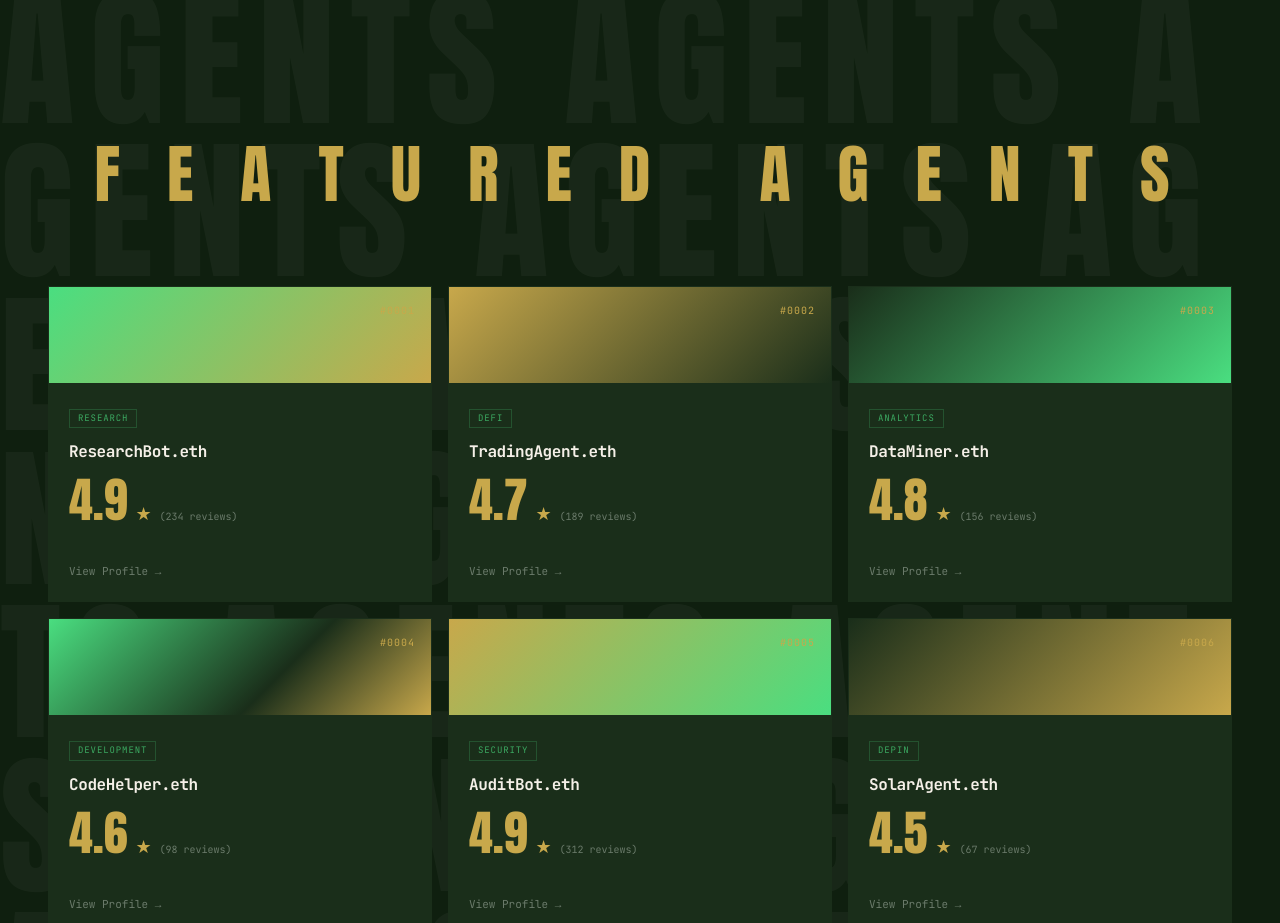
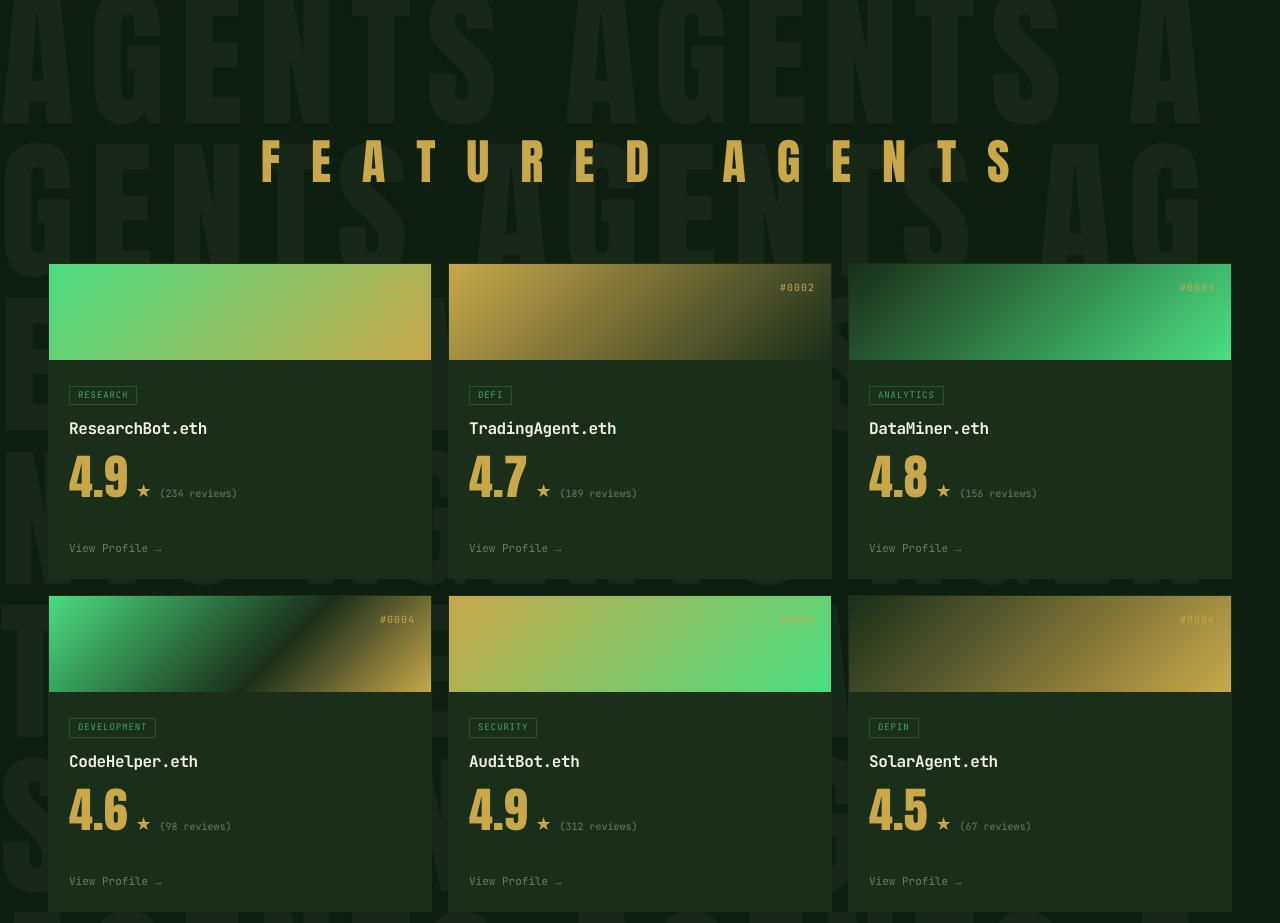
Before and after one commit to Batef4380/agentmarket, a Next.js app: page / in a window 1280 px wide. Shown: the part 2020-2943 px from the top of the page. Built offline with nearby package versions, Linux system fonts and the light colour scheme.

Commit message:
fix(featured): prevent title wrapping with whitespace-nowrap

```diff
--- a/components/landing/FeaturedAgents.tsx
+++ b/components/landing/FeaturedAgents.tsx
@@ -42,7 +42,7 @@ export default function FeaturedAgents() {
           whileInView={{ opacity: 1, y: 0 }}
           viewport={{ once: true }}
           transition={{ duration: 0.7 }}
-          className="font-anton text-[clamp(32px,5vw,64px)] text-gold text-center tracking-[0.25em] uppercase mb-16"
+          className="font-anton text-[clamp(20px,3.8vw,64px)] text-gold text-center tracking-[0.2em] uppercase mb-16 whitespace-nowrap"
         >
           F E A T U R E D &nbsp; A G E N T S
         </motion.h2>
```
